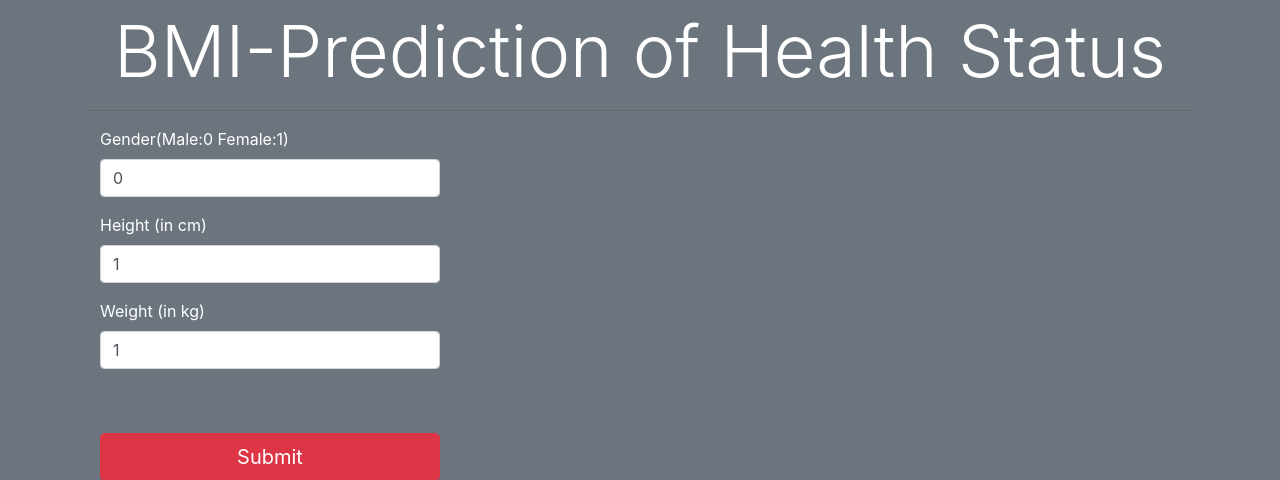
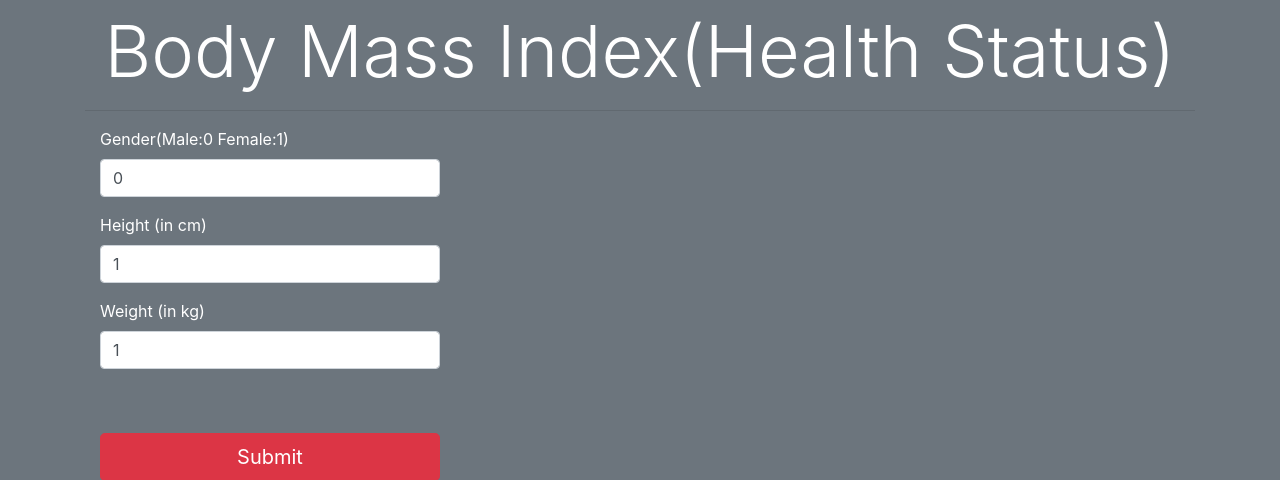
Before and after one commit to iamsiddharthdas/Online-Disease-Detection-and-Prediction-Analysis, a Django app: page /bmi in a window 1280 px wide. Shown: the part 58-538 px from the top of the page. Run offline with Django 3.2, Linux system fonts and the light colour scheme; some libraries are stand-ins or nearby versions.

Commit message:
Update bmi.html

```diff
--- a/templates/bmi.html
+++ b/templates/bmi.html
@@ -1,7 +1,7 @@
 {%extends 'base.html'%} {%block content%}
 
 <div class="container"  >
-  <div class="display-3 my-2 text-center">BMI-Prediction of Health Status</div>
+  <div class="display-3 my-2 text-center">Body Mass Index(Health Status)</div>
   <hr />
   {% if context %}
   <div class="display-4 my-2 text-center">
```
